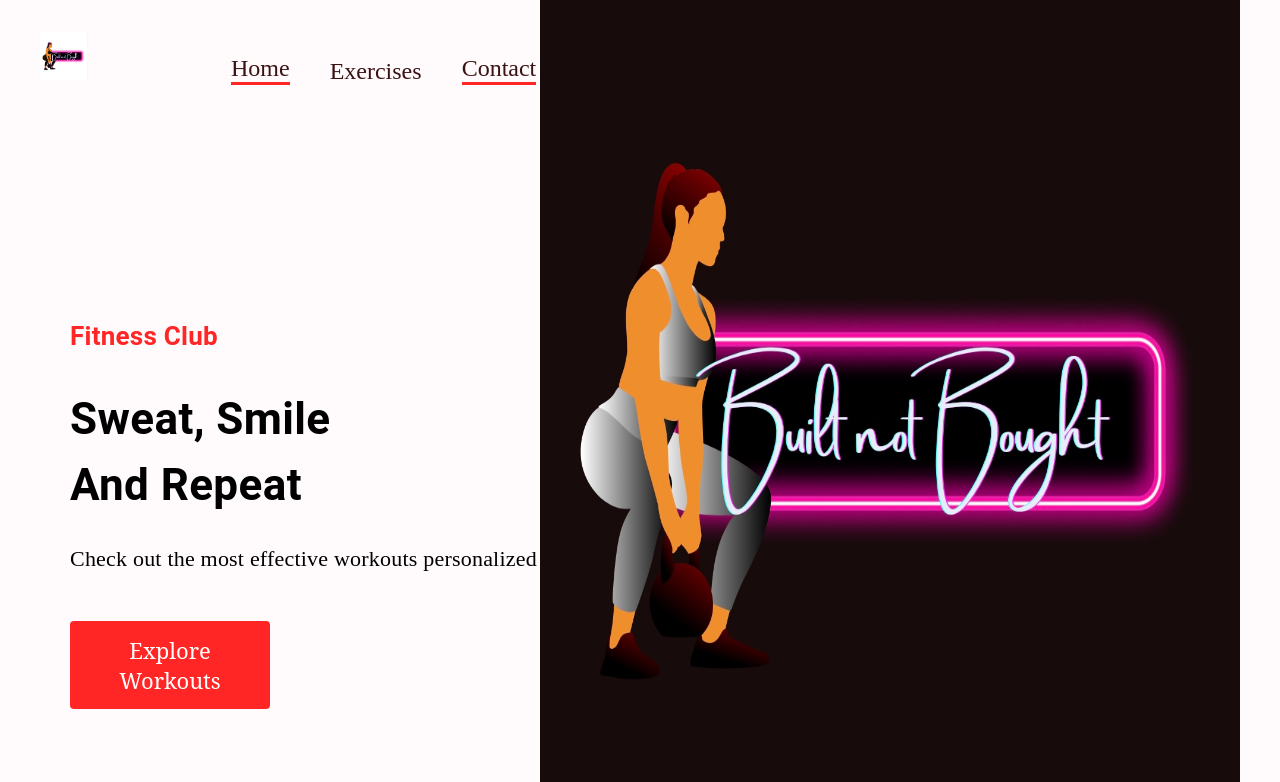
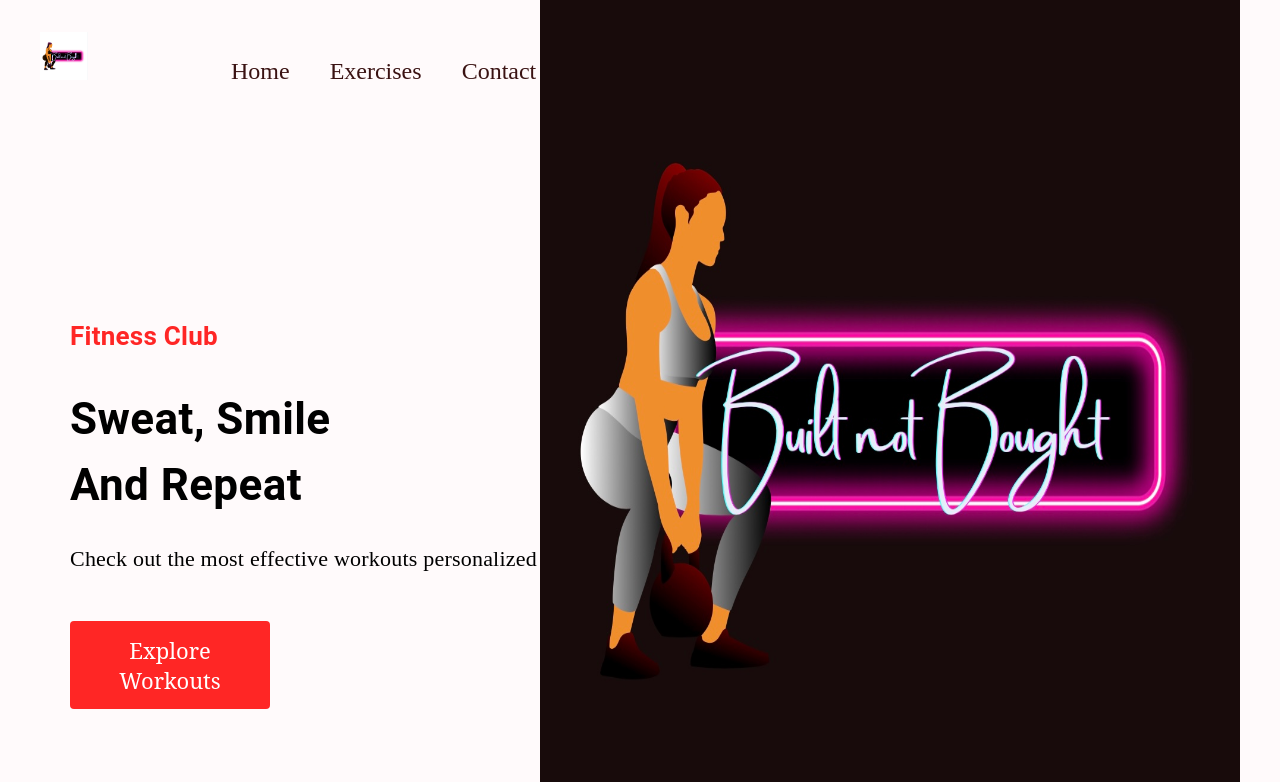
Before and after one commit to malakmarkus/Project-3, a React (Create React App) app in the folder builtnotbought/: page / in a window 1280 px wide. Shown: the top 782 px of the page. Built offline with nearby package versions, Linux system fonts and the light colour scheme; no server answers.

Commit message:
contact to navbar

```diff
--- a/builtnotbought/src/components/Navbar.js
+++ b/builtnotbought/src/components/Navbar.js
@@ -17,9 +17,9 @@ const Navbar = () => (
       fontSize="24px"
       alignItems="flex-end"
     >
-      <Link to="/" style={{ textDecoration: 'none', color: '#3A1212', borderBottom: '3px solid #FF2625' }}>Home</Link>
+      <Link to="/" style={{ textDecoration: 'none', color: '#3A1212',  }}>Home</Link>
       <a href="#exercises" style={{ textDecoration: 'none', color: '#3A1212' }}>Exercises</a>
-      <Link to="/" style={{ textDecoration: 'none', color: '#3A1212', borderBottom: '3px solid #FF2625' }}>Contact</Link>
+      <Link to="/" style={{ textDecoration: 'none', color: '#3A1212',}}>Contact</Link>
     </Stack>
   </Stack>
 );
```
Also changed, not shown: builtnotbought/src/assets/icons/left-arrow.png (added), builtnotbought/src/assets/icons/right-arrow.png (added).
